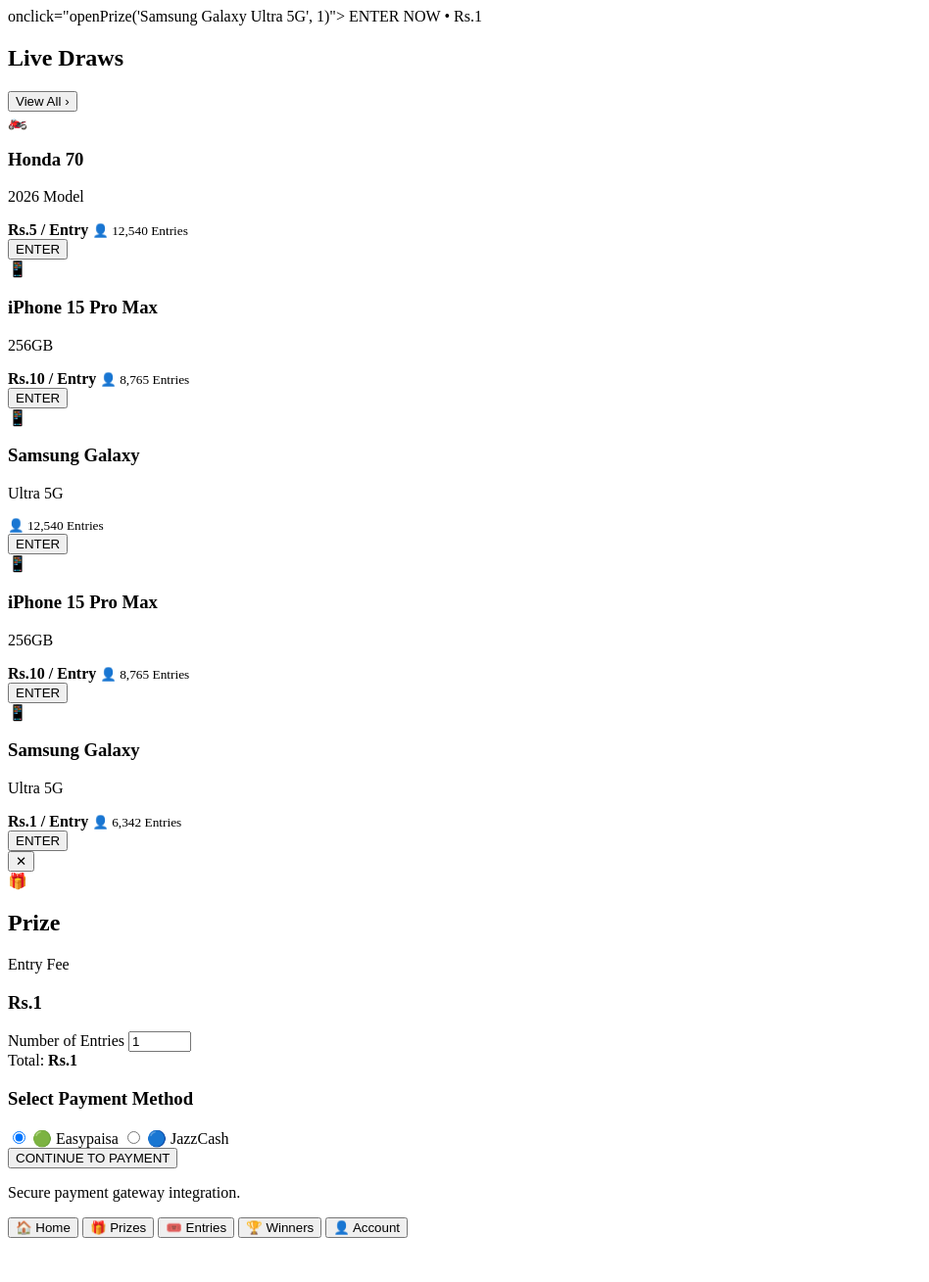
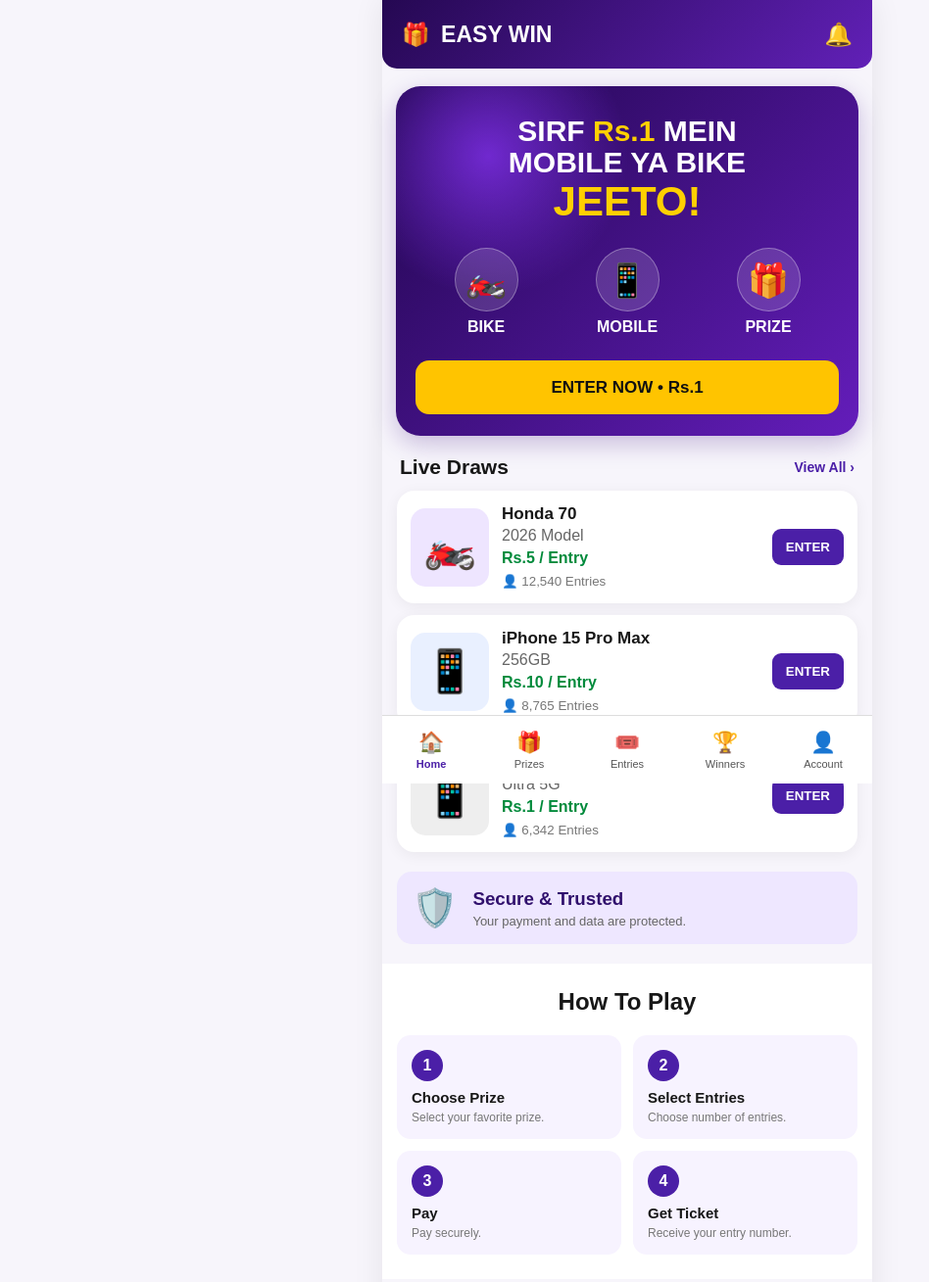
Before and after one commit to winonepk/Win-one-Pakistan-, a website: page index.html in a window 1280 px wide. Shown: the whole page at 98% size, without its empty margins (0-948 px from the left). Before the commit the page ends 1272 px from the top, so only its background shows below. Drawn offline with Linux system fonts and the light colour scheme.

Commit message:
Update index.html

```diff
--- a/index.html
+++ b/index.html
@@ -1,4 +1,60 @@
-       onclick="openPrize('Samsung Galaxy Ultra 5G', 1)">
+<!DOCTYPE html>
+<html lang="en">
+<head>
+  <meta charset="UTF-8">
+  <meta name="viewport" content="width=device-width, initial-scale=1.0">
+
+  <title>Easy Win - Prize Entry</title>
+
+  <link rel="stylesheet" href="style.css">
+</head>
+
+<body>
+
+  <!-- HEADER -->
+  <header class="header">
+    <div class="logo">
+      🎁 <span>EASY WIN</span>
+    </div>
+
+    <button class="icon-btn" onclick="showNotification()">
+      🔔
+    </button>
+  </header>
+
+
+  <!-- HOME -->
+  <main id="homePage">
+
+    <section class="hero">
+
+      <h1>
+        SIRF <span>Rs.1</span> MEIN<br>
+        MOBILE YA BIKE<br>
+        <strong>JEETO!</strong>
+      </h1>
+
+      <div class="prize-icons">
+
+        <div>
+          <div class="circle">🏍️</div>
+          <p>BIKE</p>
+        </div>
+
+        <div>
+          <div class="circle">📱</div>
+          <p>MOBILE</p>
+        </div>
+
+        <div>
+          <div class="circle">🎁</div>
+          <p>PRIZE</p>
+        </div>
+
+      </div>
+
+      <button class="main-btn"
+              onclick="openPrize('Samsung Galaxy Ultra 5G', 1)">
         ENTER NOW • Rs.1
       </button>
 
@@ -82,6 +138,99 @@
           <h3>Samsung Galaxy</h3>
 
           <p>Ultra 5G</p>
+
+          <strong>Rs.1 / Entry</strong>
+
+          <small>👤 6,342 Entries</small>
+
+        </div>
+
+        <button onclick="openPrize('Samsung Galaxy Ultra 5G', 1)">
+          ENTER
+        </button>
+
+      </div>
+
+    </section>
+
+
+    <!-- TRUST -->
+    <section class="trust">
+
+      <div class="shield">🛡️</div>
+
+      <div>
+        <h3>Secure & Trusted</h3>
+        <p>Your payment and data are protected.</p>
+      </div>
+
+    </section>
+
+
+    <!-- HOW TO PLAY -->
+    <section class="how">
+
+      <h2>How To Play</h2>
+
+      <div class="steps">
+
+        <div>
+          <span>1</span>
+          <h3>Choose Prize</h3>
+          <p>Select your favorite prize.</p>
+        </div>
+
+        <div>
+          <span>2</span>
+          <h3>Select Entries</h3>
+          <p>Choose number of entries.</p>
+        </div>
+
+        <div>
+          <span>3</span>
+          <h3>Pay</h3>
+          <p>Pay securely.</p>
+        </div>
+
+        <div>
+          <span>4</span>
+          <h3>Get Ticket</h3>
+          <p>Receive your entry number.</p>
+        </div>
+
+      </div>
+
+    </section>
+
+  </main>
+
+
+  <!-- PRIZES PAGE -->
+  <main id="prizesPage" class="hidden-page">
+
+    <section class="page-header">
+
+      <button onclick="showPage('home')">
+        ←
+      </button>
+
+      <h2>All Prizes</h2>
+
+    </section>
+
+
+    <section class="section">
+
+      <div class="prize-card">
+
+        <div class="prize-image bike">
+          🏍️
+        </div>
+
+        <div class="prize-info">
+          <h3>Honda 70</h3>
+          <p>2026 Model</p>
+          <strong>Rs.5 / Entry</strong>
           <small>👤 12,540 Entries</small>
         </div>
 
@@ -1049,4 +1198,4 @@
   </script>
 
 </body>
-        </html
+                                     </html>
```
